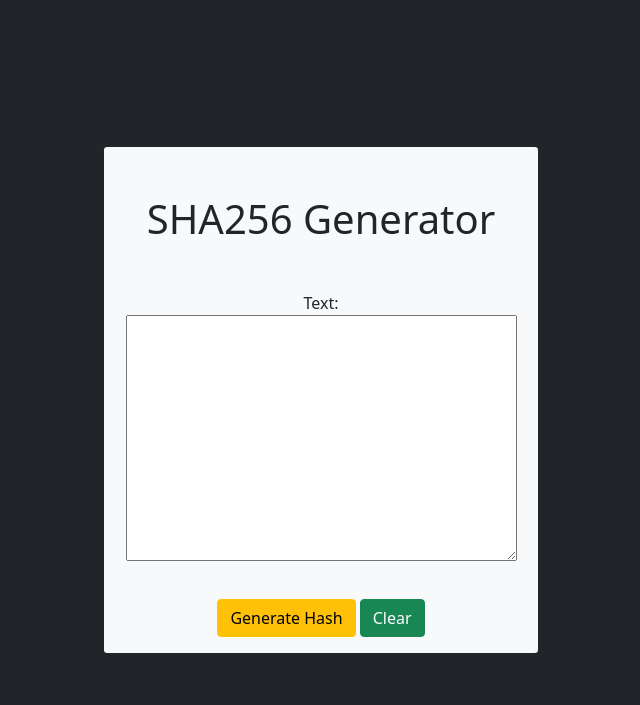
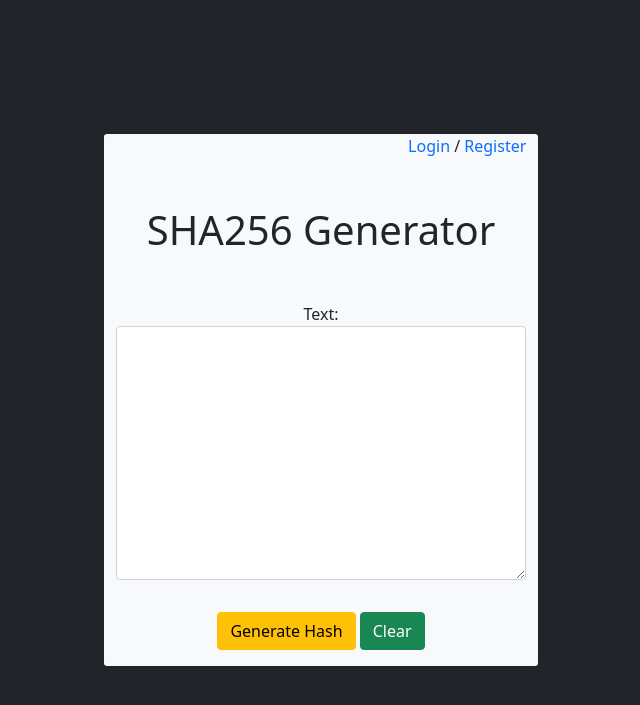
Before and after one commit to Hiwa2719/hashthat, a Django app: page / in a window 1280 px wide. Shown: the top 705 px of the page, without its empty margins (319-959 px from the left). Run offline with Django 4.2, Linux system fonts and the light colour scheme; some libraries are stand-ins or nearby versions.

Commit message:
adding logout login to settings and index.html

```diff
--- a/hashing/forms.py
+++ b/hashing/forms.py
@@ -2,7 +2,6 @@ from django import forms
 from .models import Hash
 
 
-class HashForm(forms.ModelForm):
-    class Meta:
-        model = Hash
-        fields = 'text',
+class HashForm(forms.Form):
+    text = forms.CharField(widget=forms.Textarea,)
+    text.widget.attrs.update({'class': 'form-control'})
--- a/hashing/templates/hashing/index.html
+++ b/hashing/templates/hashing/index.html
@@ -8,6 +8,15 @@
     <div class="">
         <div class="row justify-content-center align-items-center vh-100">
             <div class="col-4 bg-light text-center rounded-1">
+                <div class="text-end">
+                    {% if request.user.is_authenticated %}
+                        <a href="{% url 'logout' %}">Logout</a>
+                    {% else %}
+                        <a href="{% url 'login' %}" class="text-decoration-none">Login</a>
+                        /
+                        <a href="{% url 'register' %}" class="text-decoration-none">Register</a>
+                    {% endif %}
+                </div>
                 <h1 class="my-5">SHA256 Generator</h1>
                 <form method="POST">
                     {% csrf_token %}
--- a/hashing/views.py
+++ b/hashing/views.py
@@ -23,8 +23,10 @@ class IndexView(FormView):
 
     def form_valid(self, form):
         context = super().get_context_data()
-        context['form'] = form
-        context['hash'] = hash_generator(self.request.POST.get('text'))
+        context.update({
+            'form': form,
+            'hash': hash_generator(self.request.POST.get('text'))
+        })
         return self.render_to_response(context)
 
 
--- a/hashthat_l02/settings.py
+++ b/hashthat_l02/settings.py
@@ -118,3 +118,7 @@ STATICFILES_DIRS = [
 # https://docs.djangoproject.com/en/4.0/ref/settings/#default-auto-field
 
 DEFAULT_AUTO_FIELD = 'django.db.models.BigAutoField'
+
+LOGIN_URL = 'login'
+LOGIN_REDIRECT_URL = 'hashing:index'
+LOGOUT_REDIRECT_URL = 'hashing:index'
```
